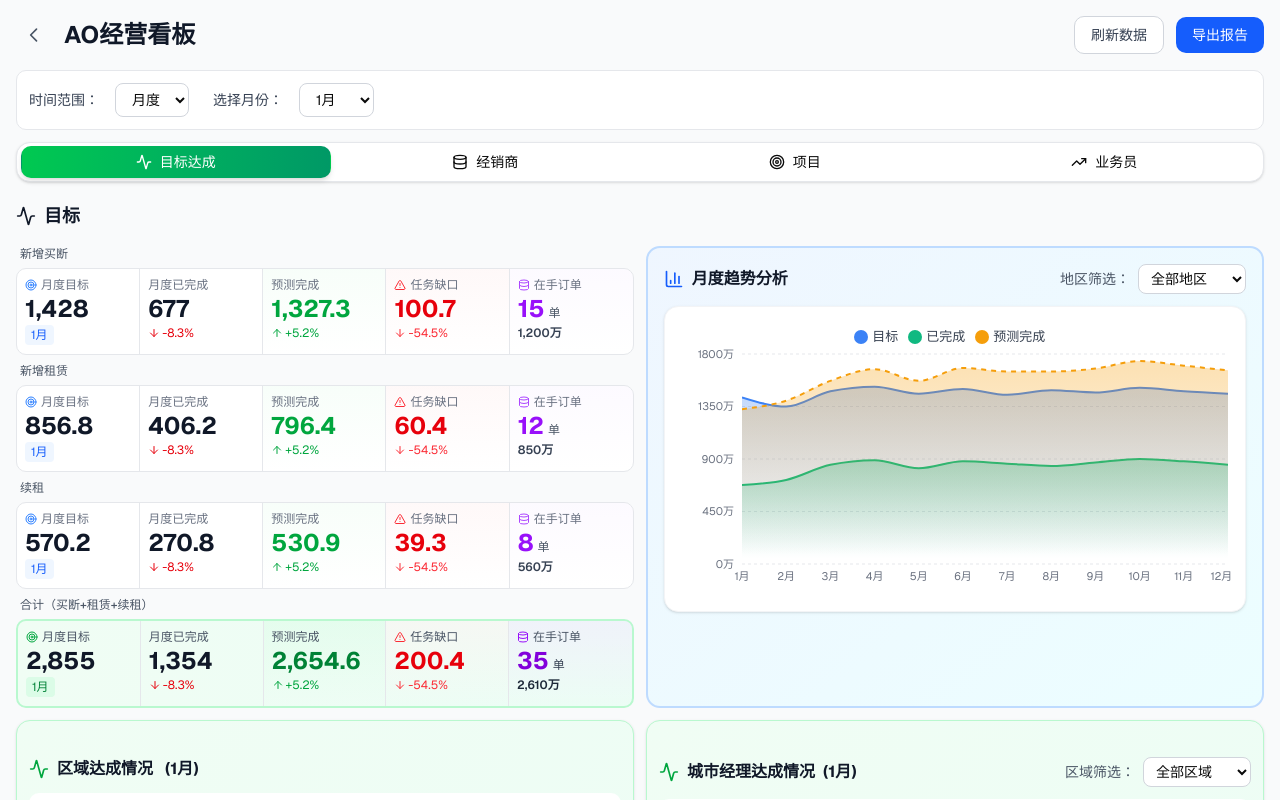
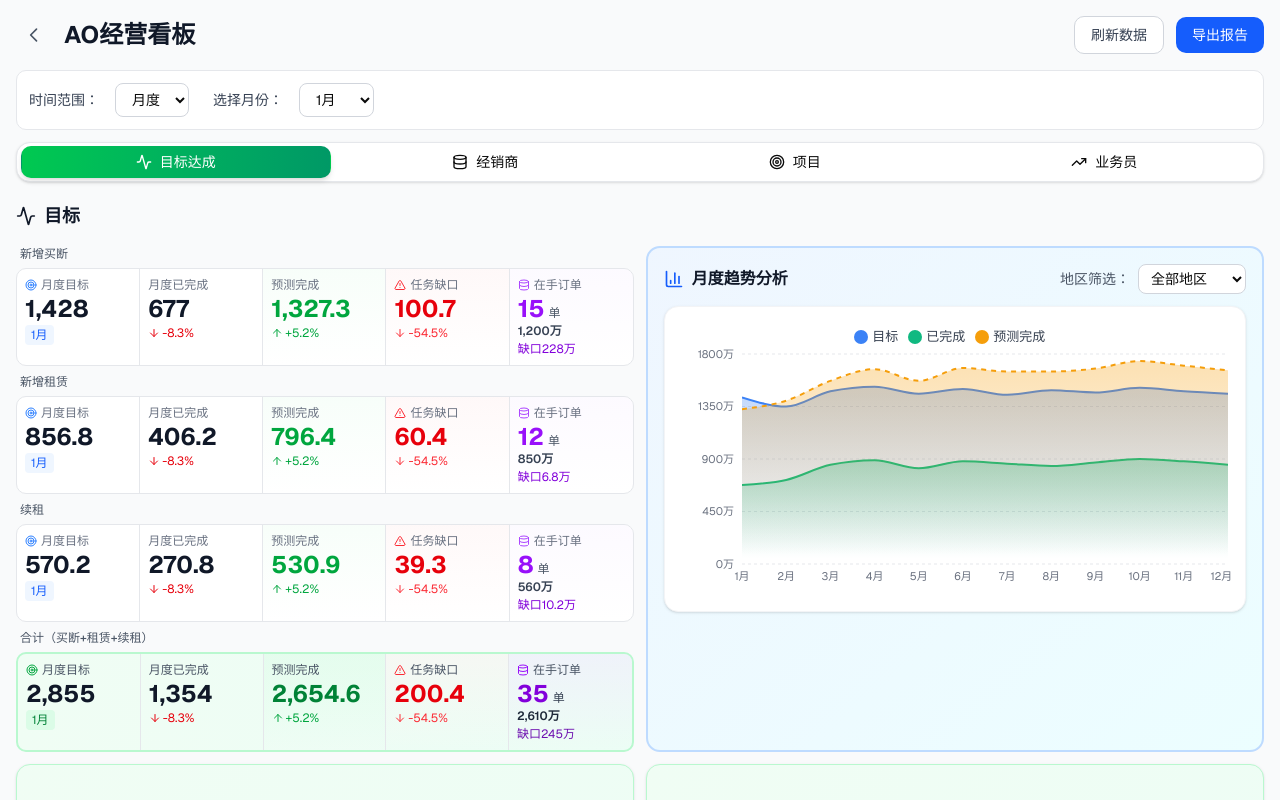
Before and after one commit to navylee1990/coze_jsc, a Next.js app: page /sales in a window 1280 px wide. Shown: the top 800 px of the page. Built offline with nearby package versions, Linux system fonts and the light colour scheme.

Commit message:
feat: 在在手订单中添加与目标的差距信息

```diff
--- a/src/app/sales/page.tsx
+++ b/src/app/sales/page.tsx
@@ -759,7 +759,8 @@ export default function SalesDashboard() {
                       <span className="text-2xl font-bold text-purple-600 leading-none">15</span>
                       <span className="text-xs text-gray-600">单</span>
                     </div>
-                    <div className="text-xs text-gray-700 font-semibold mt-1">1,200万</div>
+                    <div className="text-xs text-gray-700 font-semibold mt-0.5">1,200万</div>
+                    <div className="text-xs text-purple-700 mt-0.5">缺口228万</div>
                   </div>
                 </div>
               </div>
@@ -827,7 +828,8 @@ export default function SalesDashboard() {
                       <span className="text-2xl font-bold text-purple-600 leading-none">12</span>
                       <span className="text-xs text-gray-600">单</span>
                     </div>
-                    <div className="text-xs text-gray-700 font-semibold mt-1">850万</div>
+                    <div className="text-xs text-gray-700 font-semibold mt-0.5">850万</div>
+                    <div className="text-xs text-purple-700 mt-0.5">缺口6.8万</div>
                   </div>
                 </div>
               </div>
@@ -895,7 +897,8 @@ export default function SalesDashboard() {
                       <span className="text-2xl font-bold text-purple-600 leading-none">8</span>
                       <span className="text-xs text-gray-600">单</span>
                     </div>
-                    <div className="text-xs text-gray-700 font-semibold mt-1">560万</div>
+                    <div className="text-xs text-gray-700 font-semibold mt-0.5">560万</div>
+                    <div className="text-xs text-purple-700 mt-0.5">缺口10.2万</div>
                   </div>
                 </div>
               </div>
@@ -963,7 +966,8 @@ export default function SalesDashboard() {
                       <span className="text-2xl font-bold text-purple-700 leading-none">35</span>
                       <span className="text-xs text-gray-700">单</span>
                     </div>
-                    <div className="text-xs text-gray-800 font-semibold mt-1">2,610万</div>
+                    <div className="text-xs text-gray-800 font-semibold mt-0.5">2,610万</div>
+                    <div className="text-xs text-purple-800 mt-0.5">缺口245万</div>
                   </div>
                 </div>
               </div>
```
